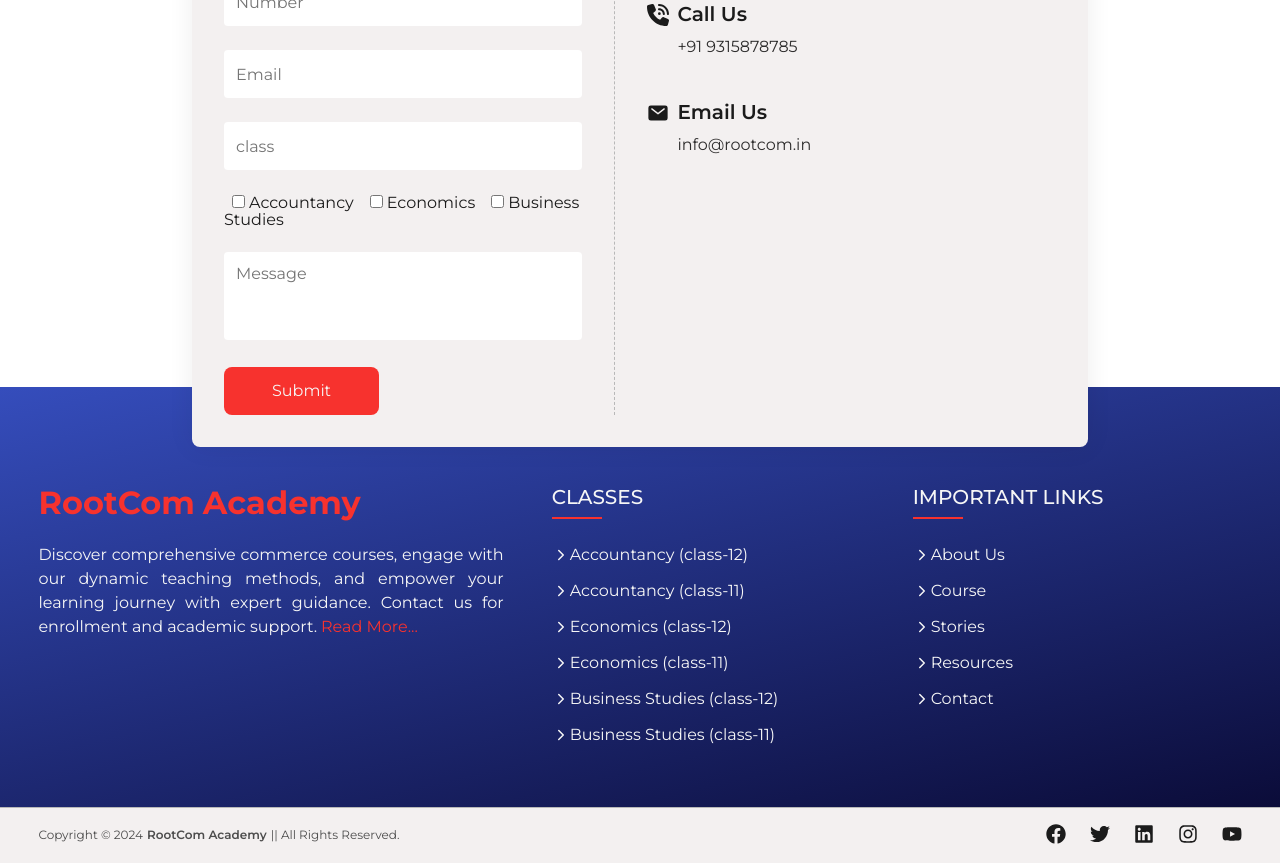
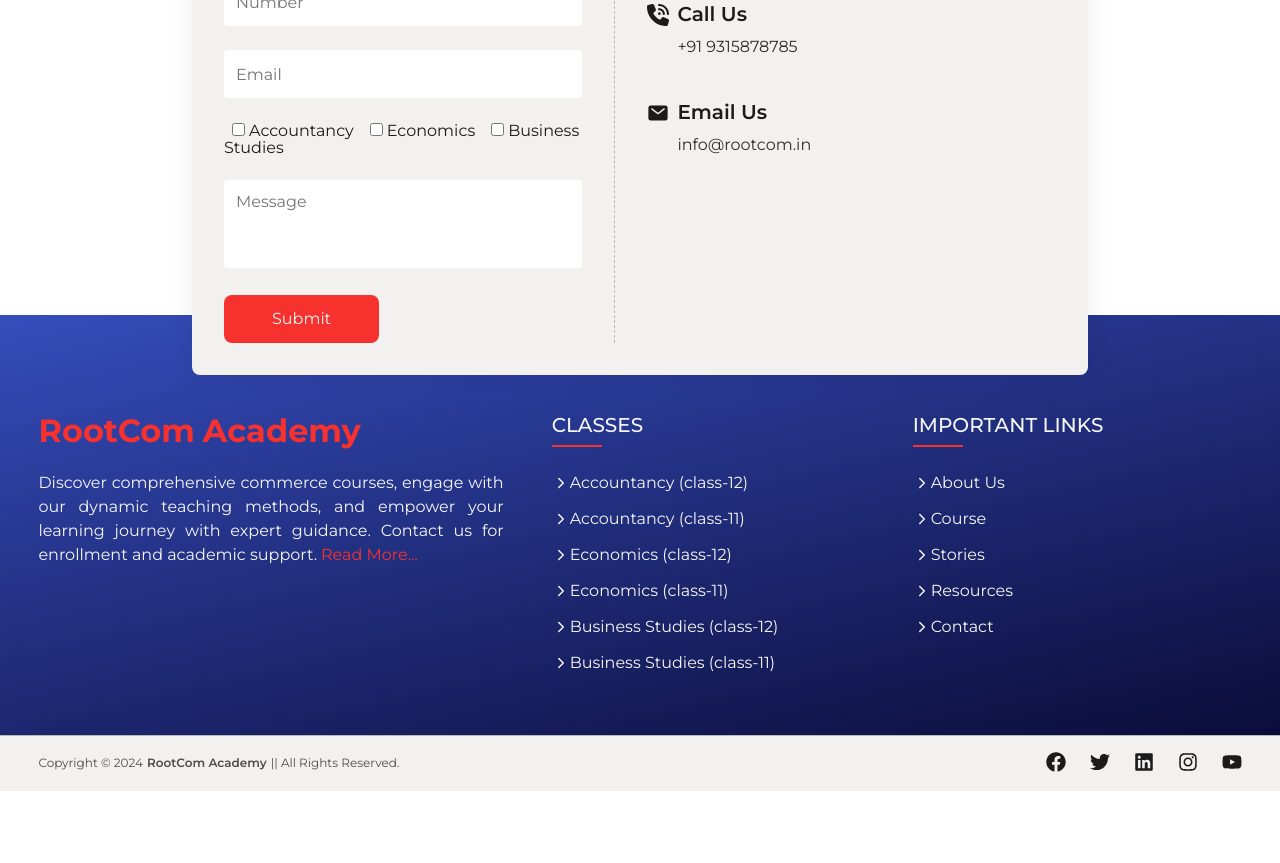
Before and after one commit to Shiv1516/root-academy, a Next.js app: page / in a window 1280 px wide. Shown: the part 6900-7763 px from the top of the page. After the commit the page ends 7691 px from the top, so only its background shows below. Built offline with nearby package versions, Linux system fonts and the light colour scheme; a web font is replaced by a local one.

Commit message:
file will be updated

```diff
--- a/src/component/Contact.js
+++ b/src/component/Contact.js
@@ -47,13 +47,6 @@ const Contact = () => {
                 className="h48 plr12 w100 br4"
                 type="email"
                 placeholder="Email"
-              />
-            </div>
-            <div className="class-fild mb24">
-              <input
-                className="h48 plr12 w100 br4"
-                type="number"
-                placeholder="class"
               />
             </div>
             <div className="Subject-field mb24">
```
